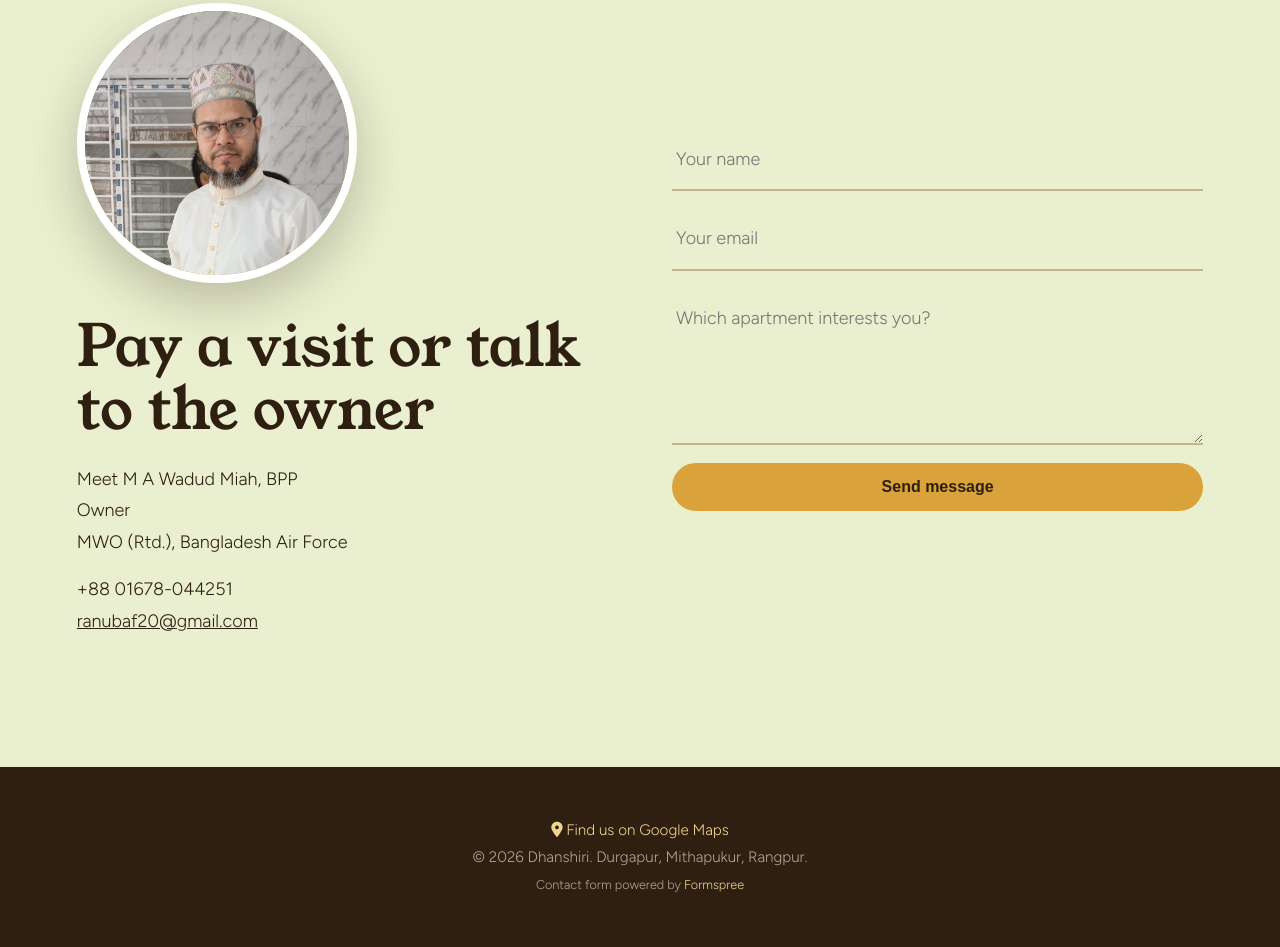
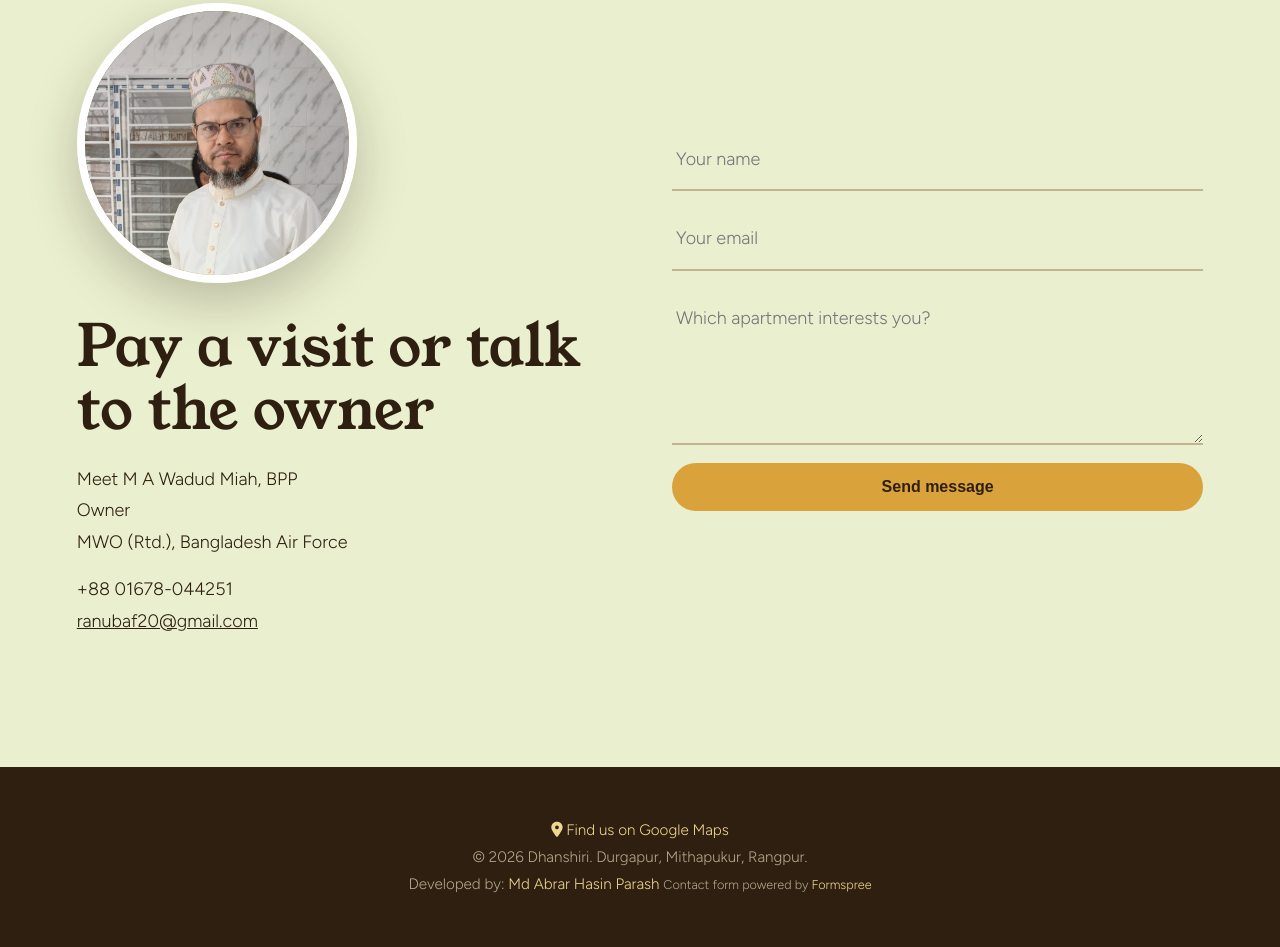
Before and after one commit to ASAND5/Dhanshiri_Apartment, a plain HTML site: page index.html in a window 1280 px wide. Shown: the part 4385-5332 px from the top of the page. Drawn offline with Linux system fonts and the light colour scheme; animation ran at ten frames a second.

Commit message:
Update index.html

```diff
--- a/index.html
+++ b/index.html
@@ -263,7 +263,12 @@ footer{background:var(--b9);color:#f6ecc9aa;text-align:center;padding:50px 6vw;f
 </form>
 </div></section>
 
-<footer><a href="https://maps.app.goo.gl/mHGfE4ydK5eJAVnJA" target="_blank" rel="noopener"><i class="fa-solid fa-location-dot"></i> Find us on Google Maps</a><br>© 2026 Dhanshiri. Durgapur, Mithapukur, Rangpur.</br><small>Contact form powered by <a href="https://formspree.io" target="_blank" rel="noopener">Formspree</a></small></footer>
+<footer>
+  <a href="https://maps.app.goo.gl/mHGfE4ydK5eJAVnJA" target="_blank" rel="noopener"><i class="fa-solid fa-location-dot"></i> Find us on Google Maps</a><br>
+  © 2026 Dhanshiri. Durgapur, Mithapukur, Rangpur.</br>
+  Developed by: <a href="https://asand5.github.io/Portfolio/" target="_blank" rel="noopener">Md Abrar Hasin Parash</a>
+  <small>Contact form powered by <a href="https://formspree.io" target="_blank" rel="noopener">Formspree</a></small>
+</footer>
 
 <script>
 const $=s=>document.querySelector(s),$$=s=>document.querySelectorAll(s);
```
